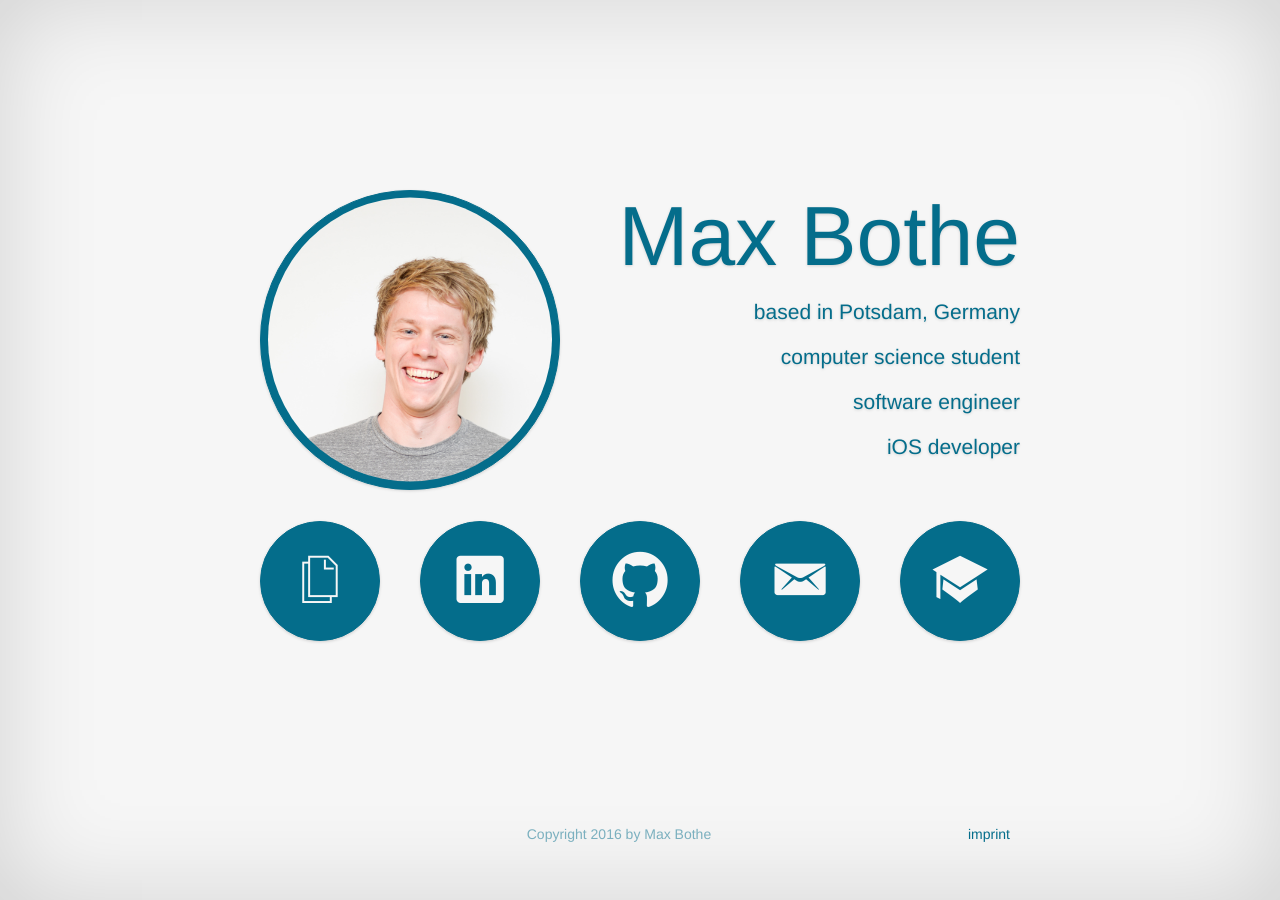
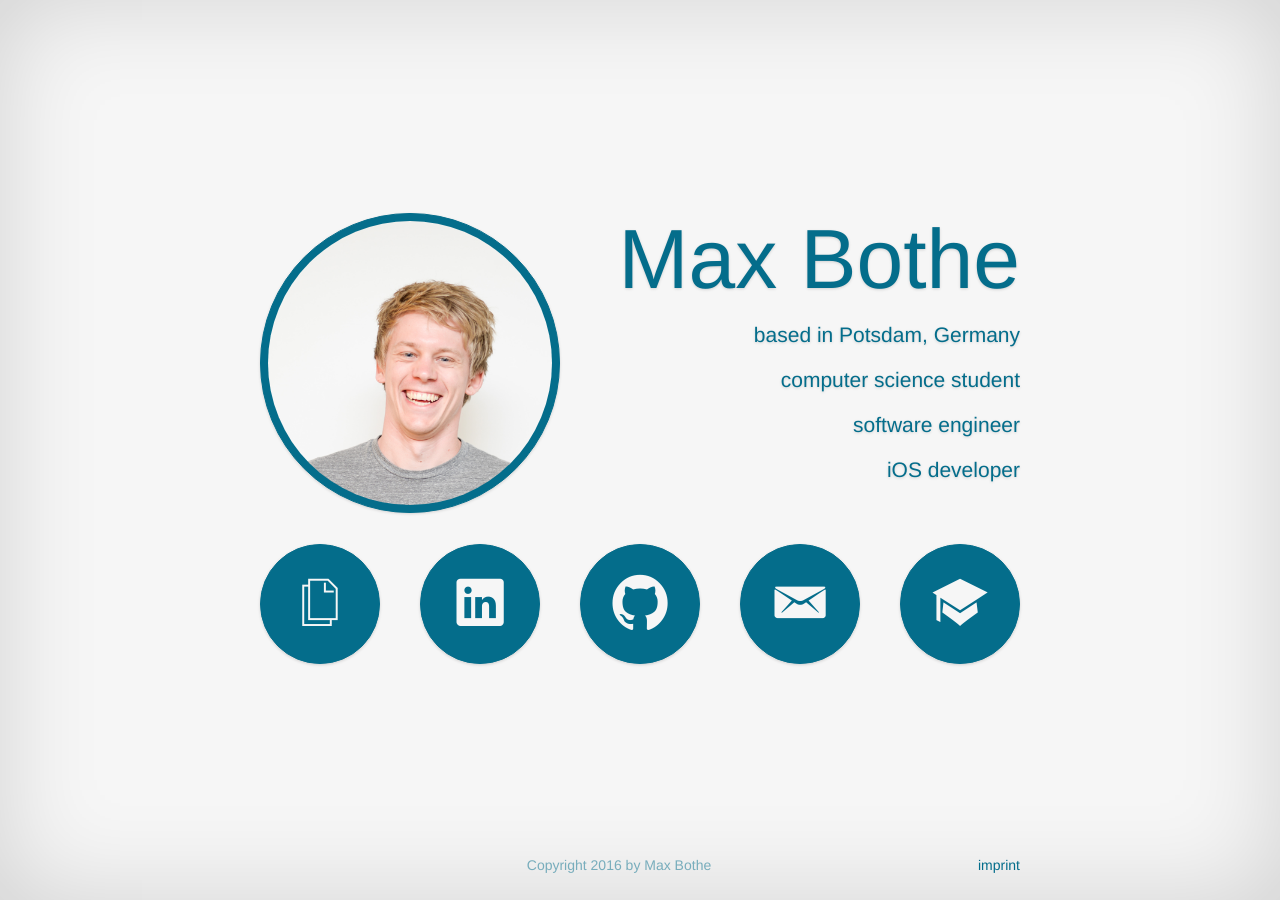
Before and after one commit to mathebox/mathebox.github.io, a Jekyll site: the page built from index.html, in a window 1280 px wide. Built offline with Jekyll 4.4.1, drawn with Linux system fonts in a browser that asks for light colours; some web fonts are replaced.

Commit message:
Refine css.

```diff
--- a/404.html
+++ b/404.html
@@ -3,7 +3,7 @@
 permalink: /404.html
 ---
 
-<div class="cover-wrapper text-center">
+<div class="full-flex-container text-center">
     <div class="error404">
         <h2>404</h2>
         <p>This is not the page you are looking for.</p>
--- a/_sass/_base.scss
+++ b/_sass/_base.scss
@@ -56,15 +56,14 @@
 }
 
 .cover {
+  display: inline-block;
   margin: 0 auto;
   padding: 8px;
   padding-top: 57px;
-  min-height: calc(100% - 72px);
-  height: calc(100% - 72px);
-  @extend %flexbox;
-  @include flex-direction(column);
-  @include flex-wrap(wrap);
-  @include justify-content(space-around);
+
+  $cover-height: calc(100% - 72px);
+  min-height: $cover-height;
+  height: $cover-height;
 
   div.persona {
     @extend %flexbox;
@@ -201,7 +200,17 @@
   border-bottom: 1px solid #ccc;
   background-color: #f6f6f6;
   z-index: 20;
+  height: 51px;
 }
+
+.full-flex-container {
+  height: 100%;
+  @extend %flexbox;
+  @include flex-direction(column);
+  @include flex-wrap(wrap);
+  @include justify-content(space-around);
+}
+
 
 /*
  * Header
@@ -252,12 +261,12 @@
 }
 
 .masthead-brand {
+  display: block;
   font-size: 24px;
   font-weight: 500;
   line-height: 1.1;
   margin-top: 10px;
   margin-bottom: 10px;
-  float: left;
   @include no-selection;
 
   &:hover, &:focus {
@@ -307,10 +316,11 @@
     position: relative;
     border-bottom: none;
     background-color: transparent;
+    height: 66px;
   }
 
   .inner {
-    padding: 30px;
+    padding: 20px;
   }
   /* Start the vertical centering */
   .site-wrapper-inner {
@@ -322,6 +332,10 @@
   .cover,
   .cover-container {
     width: 700px; /* Must be percentage or pixels for horizontal alignment */
+  }
+
+  .masthead-brand {
+    margin: 0;
   }
 
   .masthead-nav {
@@ -344,8 +358,10 @@
 
   .cover {
     padding: 0 20px;
-    min-height: calc(100% - 166px);
-    height: calc(100% - 166px);
+
+    $cover-height: calc(100% - 131px);
+    min-height: $cover-height;
+    height: $cover-height;
 
     div.persona {
       @include flex-direction(row);
@@ -372,7 +388,7 @@
   }
 
   .footer {
-    height: 90px;
+    height: 64px;
 
     & > div {
       @include flex-direction(row);
--- a/_sass/_syntax-highlighting.scss
+++ b/_sass/_syntax-highlighting.scss
@@ -7,6 +7,11 @@
 
     .highlighter-rouge & {
       background: #eef;
+    }
+
+    pre {
+        margin: 0;
+        background-color: #ffffff;
     }
 
     .c     { color: #998; font-style: italic } // Comment
--- a/index.html
+++ b/index.html
@@ -3,7 +3,8 @@
 permalink: /
 ---
 
-<div class="cover-wrapper">
+<div class="full-flex-container">
+    <div>
         <div class="persona">
             <div class="circle circle-large">
                 <img src="{{ '/static/img/avatar.png' | prepend: site.baseurl }}"/>
@@ -55,3 +56,4 @@
             </div>
         </div>
     </div>
+</div>
```
Lines whose indentation alone changed are shown as unchanged.
